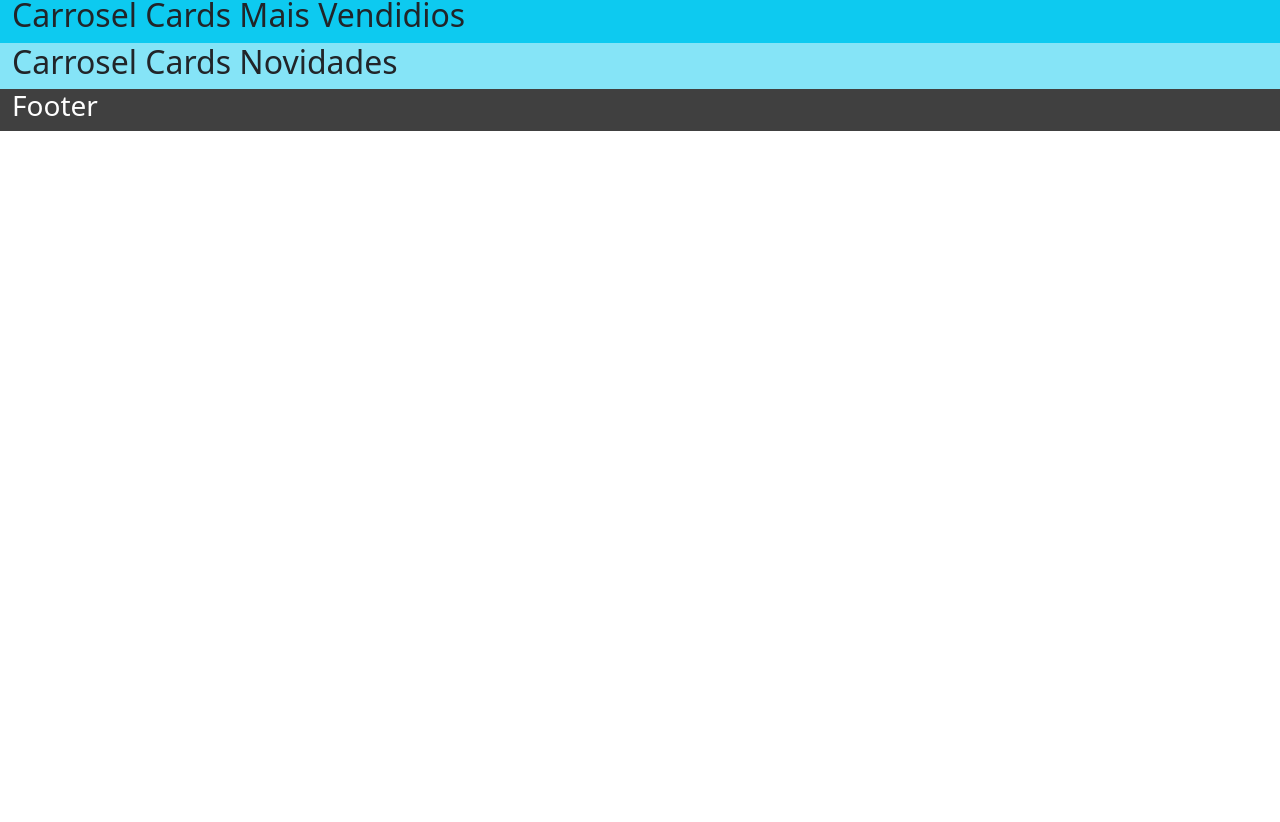
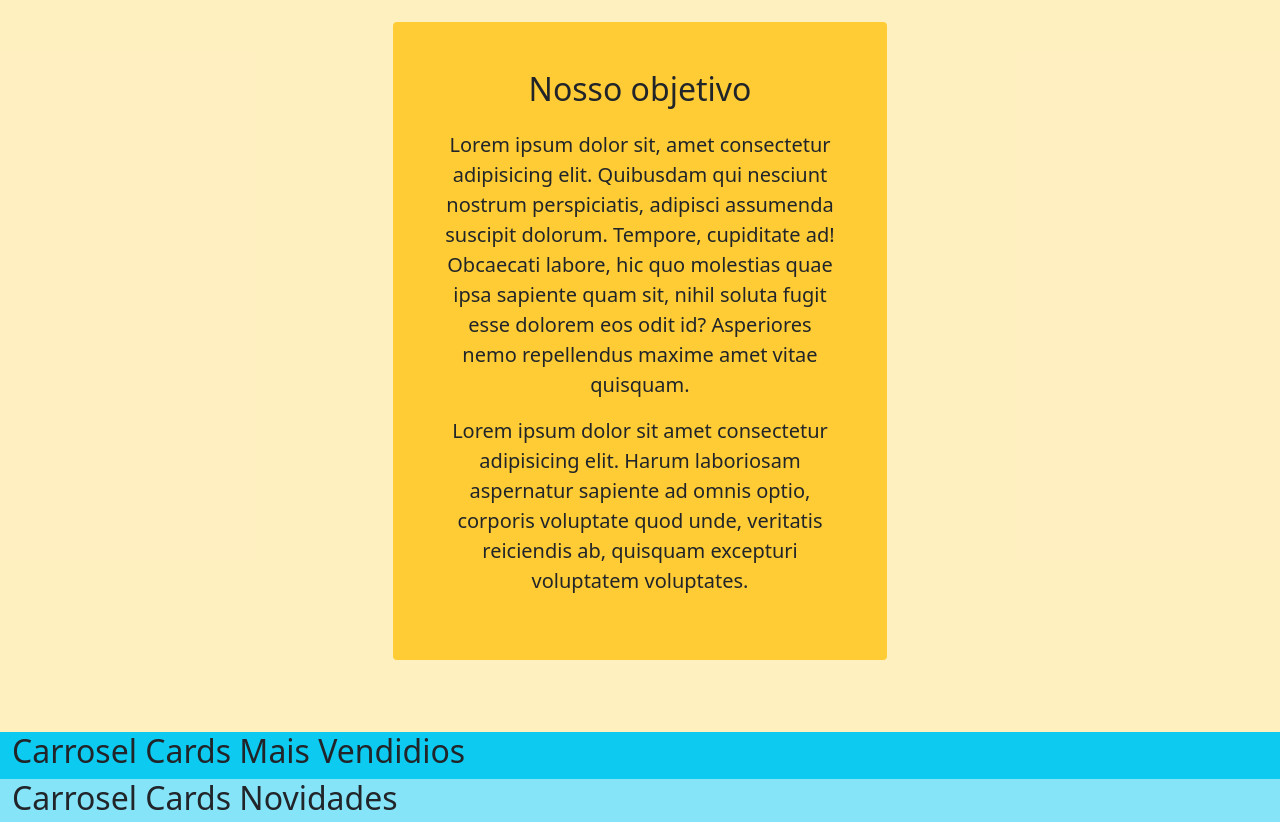
Before and after one commit to MisterConscio/front-end, a plain HTML site: page mod-17/exercicio/index.html in a window 1280 px wide. Shown: the part 712-1534 px from the top of the page. Before the commit the page ends 843 px from the top, so only its background shows below. Drawn offline with Linux system fonts and the light colour scheme.

Commit message:
Adicionado seção sobre

```diff
--- a/mod-17/exercicio/css/custom-style.css
+++ b/mod-17/exercicio/css/custom-style.css
@@ -19,3 +19,9 @@
 
     .dropdown {display: block;}
 }
+
+/* Sobre */
+
+#sobre h2 {
+    margin-bottom: 22px;
+}
--- a/mod-17/exercicio/index.html
+++ b/mod-17/exercicio/index.html
@@ -13,7 +13,7 @@
 </head>
 <body>
     <header>
-        <div class="container-fluid">
+        <div class="container-fluid ">
             <div class="row">
                 <div class="col bg-light">
                     <nav class="navbar navbar-expand-lg navbar-light bg-light align-items-baseline">
@@ -91,10 +91,15 @@
     </section>
 
     <section>
-        <div class="container-fluid">
-            <div class="row">
-                <div class="col bg-secondary bg-opacity-75">
+        <div class="container-fluid py-lg-4 text-center bg-warning bg-opacity-25" id="sobre">
+            <div class="row p-md-5">
+                <!-- <div class="col-md-12 bg-secondary bg-opacity-75 align-middle mx-auto text-center">
                     <h2>Sobre</h2>
+                </div> -->
+                <div class="col-md-8 col-lg-5 bg-warning bg-opacity-75 p-5 mx-auto rounded-2">
+                    <h2>Nosso objetivo</h2>
+                    <p class="lead">Lorem ipsum dolor sit, amet consectetur adipisicing elit. Quibusdam qui nesciunt nostrum perspiciatis, adipisci assumenda suscipit dolorum. Tempore, cupiditate ad! Obcaecati labore, hic quo molestias quae ipsa sapiente quam sit, nihil soluta fugit esse dolorem eos odit id? Asperiores nemo repellendus maxime amet vitae quisquam.</p>
+                    <p class="lead">Lorem ipsum dolor sit amet consectetur adipisicing elit. Harum laboriosam aspernatur sapiente ad omnis optio, corporis voluptate quod unde, veritatis reiciendis ab, quisquam excepturi voluptatem voluptates.</p>
                 </div>
             </div>
         </div>
```
